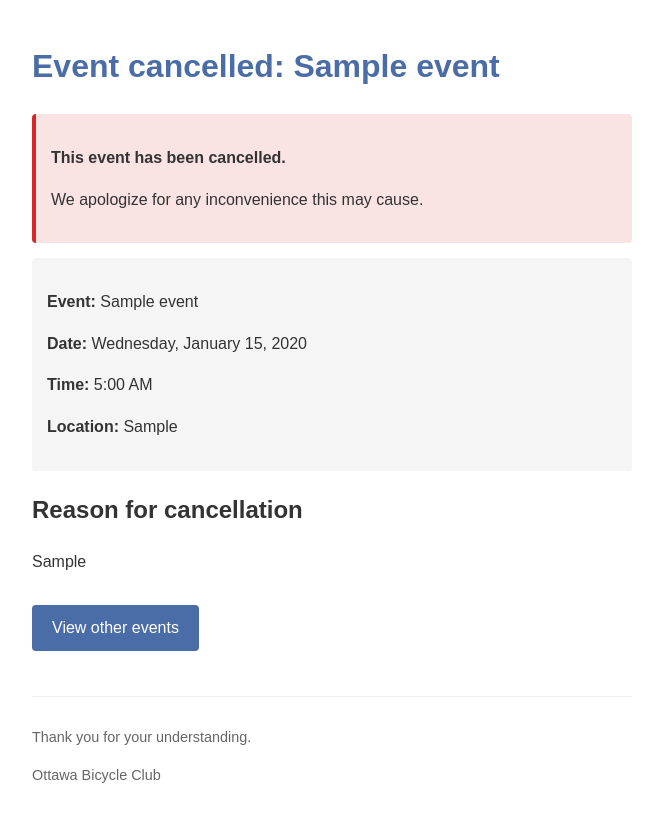
After one commit to davidpettersson/ridehub, a Django app: template web/templates/email/event_cancelled.html in a window 1280 px wide. The commit adds this page. Shown: the whole page, without its empty margins (308-971 px from the left). Run offline with Django 5.2, Linux system fonts and the light colour scheme; tables that the repository leaves empty hold one stand-in row (values such as "Sample post"); the template is opened without the code that fills it: values that come from a table or form of the project are taken from there, most other values are stand-ins (such as "Sample title", 1, 10 or a date in 2020); parts of the project's set-up code (start-up, migrations or seed data) failed here and were passed over.

Commit message:
Cancellation emails registration logic

```diff
--- /dev/null
+++ b/web/templates/email/event_cancelled.html
@@ -0,0 +1,79 @@
+<!DOCTYPE html>
+<html>
+<head>
+    <meta charset="UTF-8">
+    <meta name="viewport" content="width=device-width, initial-scale=1.0">
+    <title>Ottawa Bicycle Club - Event Cancellation</title>
+    <style>
+        body {
+            font-family: Arial, sans-serif;
+            line-height: 1.6;
+            color: #333;
+            max-width: 600px;
+            margin: 0 auto;
+            padding: 20px;
+        }
+        h1 {
+            color: #4A6DA7;
+        }
+        .event-details {
+            background-color: #f5f5f5;
+            padding: 15px;
+            border-radius: 4px;
+            margin: 15px 0;
+        }
+        .cancellation-notice {
+            background-color: #fae3e3;
+            padding: 15px;
+            border-radius: 4px;
+            margin: 15px 0;
+            border-left: 4px solid #d62828;
+        }
+        .button {
+            display: inline-block;
+            background-color: #4A6DA7;
+            color: white;
+            text-decoration: none;
+            padding: 10px 20px;
+            border-radius: 4px;
+            margin: 15px 0;
+        }
+        .footer {
+            margin-top: 30px;
+            padding-top: 15px;
+            border-top: 1px solid #eee;
+            font-size: 0.9em;
+            color: #666;
+        }
+    </style>
+</head>
+<body>
+    <h1>Event cancelled: {{ event.name }}</h1>
+
+    <div class="cancellation-notice">
+        <p><strong>This event has been cancelled.</strong></p>
+        <p>We apologize for any inconvenience this may cause.</p>
+    </div>
+
+    <div class="event-details">
+        <p><strong>Event:</strong> {{ event.name }}</p>
+        <p><strong>Date:</strong> {{ event.starts_at|date:"l, F j, Y" }}</p>
+        <p><strong>Time:</strong> {{ event.starts_at|date:"g:i A" }}</p>
+        {% if event.location %}
+        <p><strong>Location:</strong> {{ event.location }}</p>
+        {% endif %}
+    </div>
+
+    <h2>Reason for cancellation</h2>
+    <p>{{ cancellation_reason }}</p>
+
+    <p>
+        <a href="{{ base_url }}{% url 'event_list' %}" class="button">View other events</a>
+    </p>
+
+    <div class="footer">
+        <p>Thank you for your understanding.</p>
+        <p>Ottawa Bicycle Club</p>
+    </div>
+</body>
+</html>
--- a/web/views/events.py
+++ b/web/views/events.py
@@ -18,7 +18,6 @@ def event_detail(request: HttpRequest, event_id: int) -> HttpResponse:
 
     context = {
         'event': event,
-        'registration_closed': timezone.now() > event.registration_closes_at or event.is_cancelled,
     }
 
     return render(request, 'web/events/detail.html', context)
```
Also changed, not shown: web/templates/email/event_cancelled.txt (added, +18 -0 lines), web/templates/web/events/detail.html (+25 -5 lines), web/templates/web/events/list.html (+7 -2 lines), web/views/registrations.py (+25 -3 lines).
